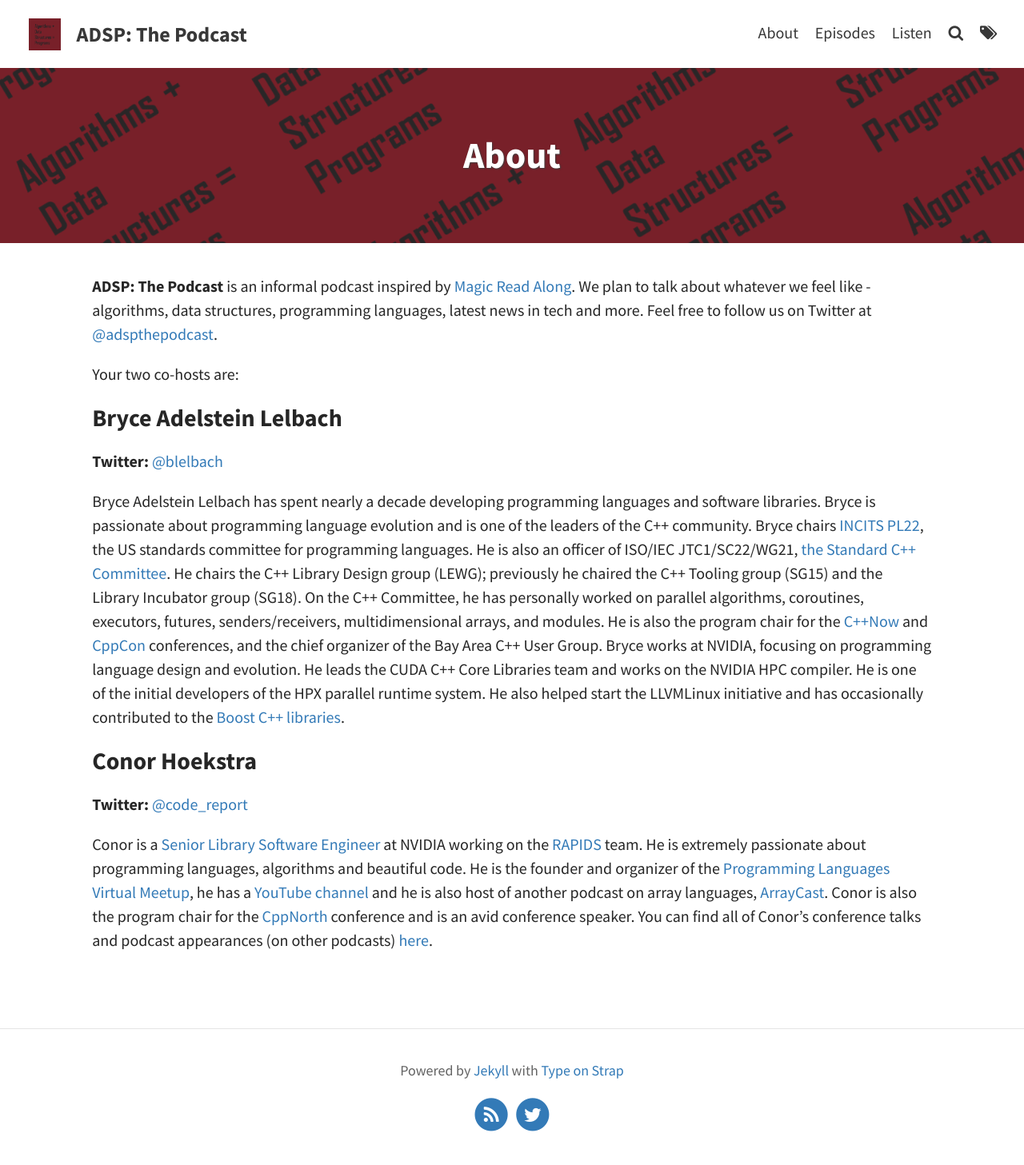
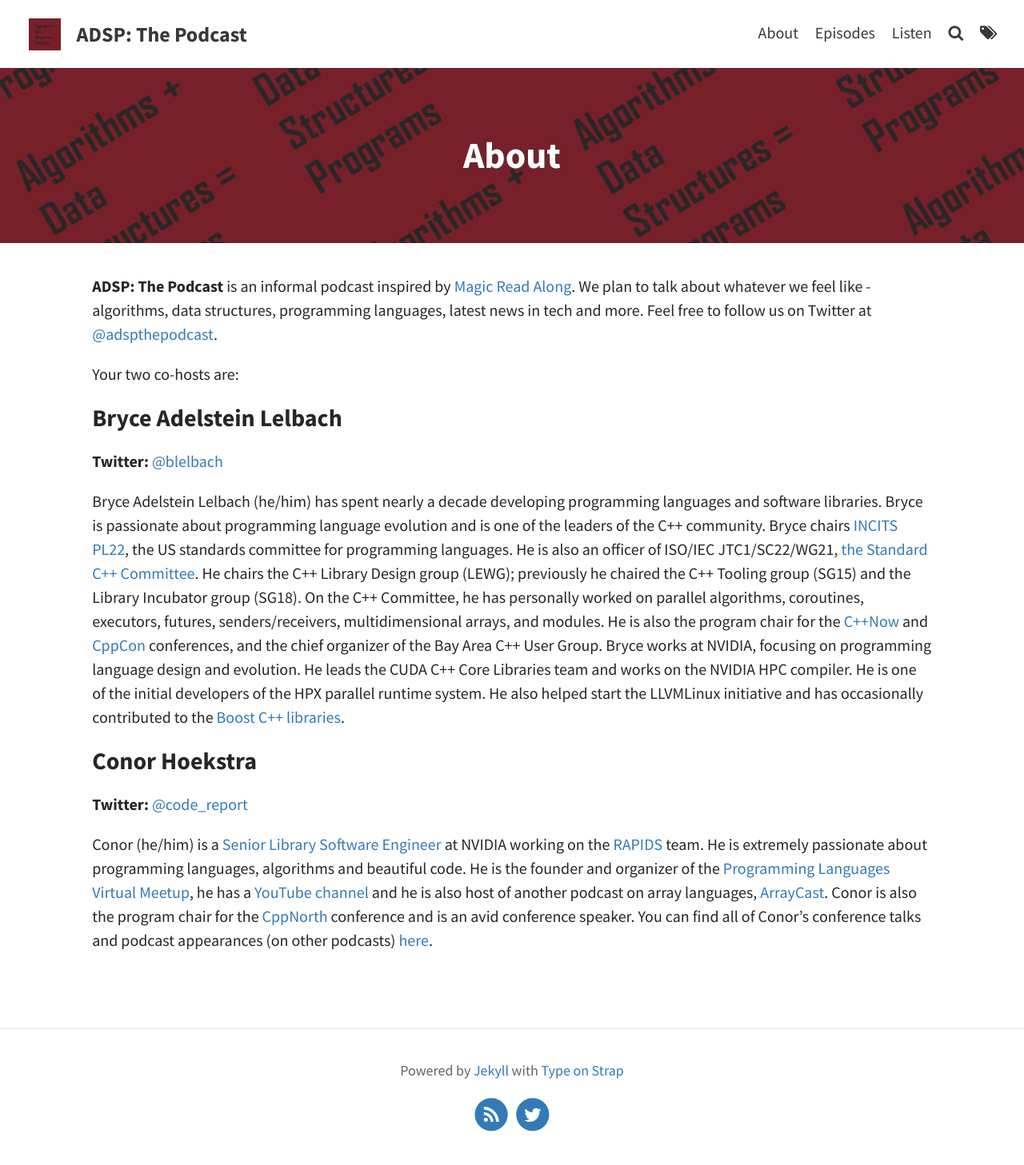
Before and after one commit to codereport/adsp2, a Jekyll site: the page built from pages/about.md, in a window 1280 px wide. Shown: the whole page at 80% size. Built offline with Jekyll 4.4.1, drawn with Linux system fonts in a browser that asks for light colours.

Commit message:
Add pronouns

```diff
--- a/pages/about.md
+++ b/pages/about.md
@@ -13,11 +13,11 @@
 
 **Twitter:** [@blelbach](https://twitter.com/blelbach)
 
-Bryce Adelstein Lelbach has spent nearly a decade developing programming languages and software libraries. Bryce is passionate about programming language evolution and is one of the leaders of the C++ community. Bryce chairs [INCITS PL22](https://www.incits.org/committees/pl22), the US standards committee for programming languages. He is also an officer of ISO/IEC JTC1/SC22/WG21, [the Standard C++ Committee](https://isocpp.org/std/the-committee). He chairs the C++ Library Design group (LEWG); previously he chaired the C++ Tooling group (SG15) and the Library Incubator group (SG18). On the C++ Committee, he has personally worked on parallel algorithms, coroutines, executors, futures, senders/receivers, multidimensional arrays, and modules. He is also the program chair for the [C++Now](https://cppnow.org/) and [CppCon](https://cppcon.org/) conferences, and the chief organizer of the Bay Area C++ User Group. Bryce works at NVIDIA, focusing on programming language design and evolution. He leads the CUDA C++ Core Libraries team and works on the NVIDIA HPC compiler. He is one of the initial developers of the HPX parallel runtime system. He also helped start the LLVMLinux initiative and has occasionally contributed to the [Boost C++ libraries](https://www.boost.org/).
+Bryce Adelstein Lelbach (he/him) has spent nearly a decade developing programming languages and software libraries. Bryce is passionate about programming language evolution and is one of the leaders of the C++ community. Bryce chairs [INCITS PL22](https://www.incits.org/committees/pl22), the US standards committee for programming languages. He is also an officer of ISO/IEC JTC1/SC22/WG21, [the Standard C++ Committee](https://isocpp.org/std/the-committee). He chairs the C++ Library Design group (LEWG); previously he chaired the C++ Tooling group (SG15) and the Library Incubator group (SG18). On the C++ Committee, he has personally worked on parallel algorithms, coroutines, executors, futures, senders/receivers, multidimensional arrays, and modules. He is also the program chair for the [C++Now](https://cppnow.org/) and [CppCon](https://cppcon.org/) conferences, and the chief organizer of the Bay Area C++ User Group. Bryce works at NVIDIA, focusing on programming language design and evolution. He leads the CUDA C++ Core Libraries team and works on the NVIDIA HPC compiler. He is one of the initial developers of the HPX parallel runtime system. He also helped start the LLVMLinux initiative and has occasionally contributed to the [Boost C++ libraries](https://www.boost.org/).
 
 
 ### Conor Hoekstra
 
 **Twitter:** [@code_report](https://twitter.com/code_report)
 
-Conor is a [Senior Library Software Engineer](https://www.linkedin.com/in/conorhoekstra/) at NVIDIA working on the [RAPIDS](https://rapids.ai/) team. He is extremely passionate about programming languages, algorithms and beautiful code. He is the founder and organizer of the [Programming Languages Virtual Meetup](https://www.meetup.com/Programming-Languages-Toronto-Meetup/), he has a [YouTube channel](https://www.youtube.com/codereport) and he is also host of another podcast on array languages, [ArrayCast](https://www.arraycast.com/). Conor is also the program chair for the [CppNorth](https://cppnorth.ca/) conference and is an avid conference speaker. You can find all of Conor's conference talks and podcast appearances (on other podcasts) [here](https://github.com/codereport/Talks/blob/master/README.md).
+Conor (he/him) is a [Senior Library Software Engineer](https://www.linkedin.com/in/conorhoekstra/) at NVIDIA working on the [RAPIDS](https://rapids.ai/) team. He is extremely passionate about programming languages, algorithms and beautiful code. He is the founder and organizer of the [Programming Languages Virtual Meetup](https://www.meetup.com/Programming-Languages-Toronto-Meetup/), he has a [YouTube channel](https://www.youtube.com/codereport) and he is also host of another podcast on array languages, [ArrayCast](https://www.arraycast.com/). Conor is also the program chair for the [CppNorth](https://cppnorth.ca/) conference and is an avid conference speaker. You can find all of Conor's conference talks and podcast appearances (on other podcasts) [here](https://github.com/codereport/Talks/blob/master/README.md).
```
